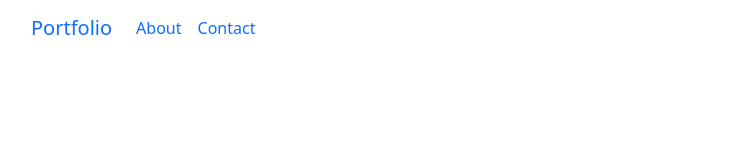
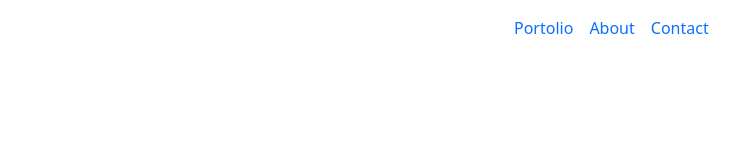
Before and after one commit to dd-obua/Mic-Portfolio-Bootstrap, a plain HTML site: page index.html in a window 1280 px wide. Shown: the whole page, without its empty margins (75-815 px from the left). Drawn offline with nearby package versions, Linux system fonts and the light colour scheme.

Commit message:
updated navbar and make it center align

```diff
--- a/index.html
+++ b/index.html
@@ -15,15 +15,15 @@
   <header>
     <div class="container">
       <div class="row">
-        <div class="col">
+        <div class="offset-5 col">
           <nav class="navbar navbar-expand-lg bg-body-tertiary">
             <div class="container-fluid">
-              <a class="navbar-brand" href="#">Portfolio</a>
-              <button class="navbar-toggler" type="button" data-bs-toggle="collapse" data-bs-target="#navbarNavAltMarkup" aria-controls="navbarNavAltMarkup" aria-expanded="false" aria-label="Toggle navigation">
-                <span class="navbar-toggler-icon"></span>
-              </button>
+
+
               <div class="collapse navbar-collapse" id="navbarNavAltMarkup">
                 <div class="navbar-nav">
+
+                  <a class="nav-link active" aria-current="page" href="#">Portolio</a>
                   <a class="nav-link active" aria-current="page" href="#">About</a>
                   <a class="nav-link" href="#">Contact</a>
 
```
